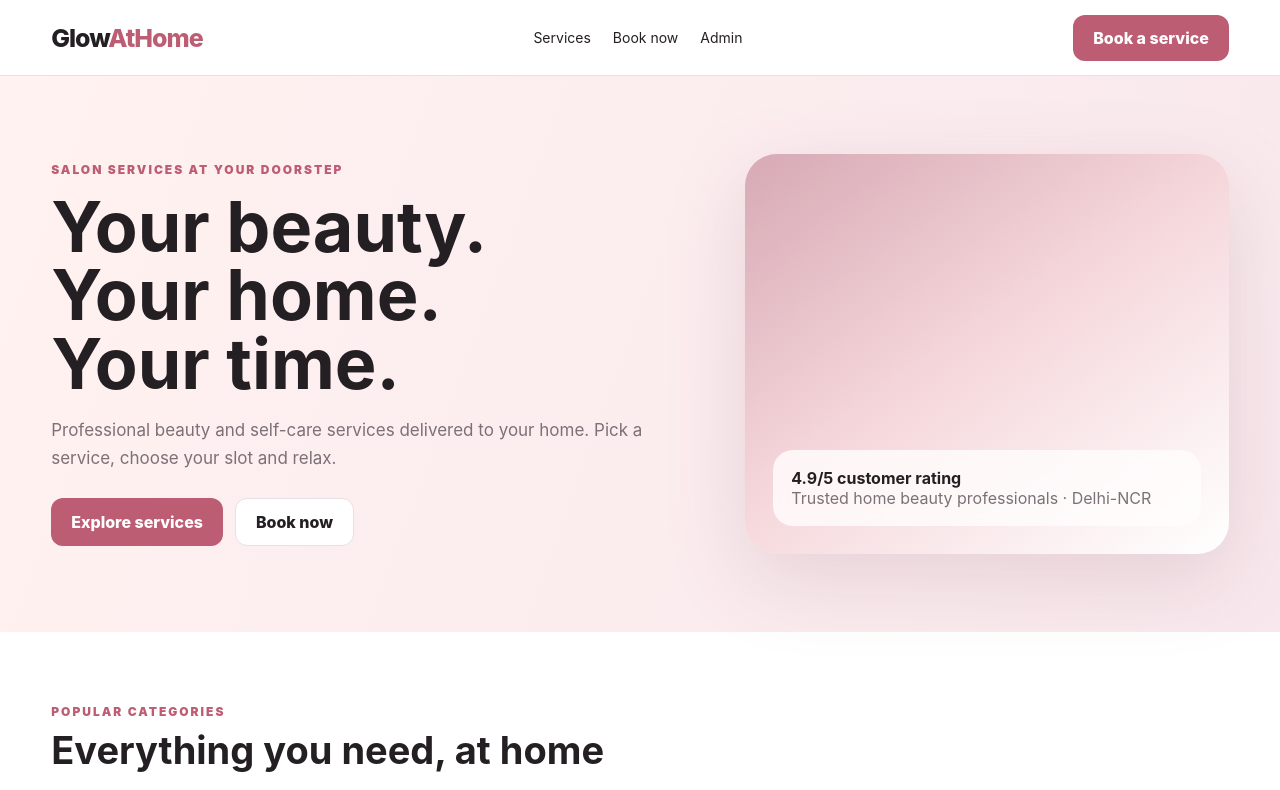
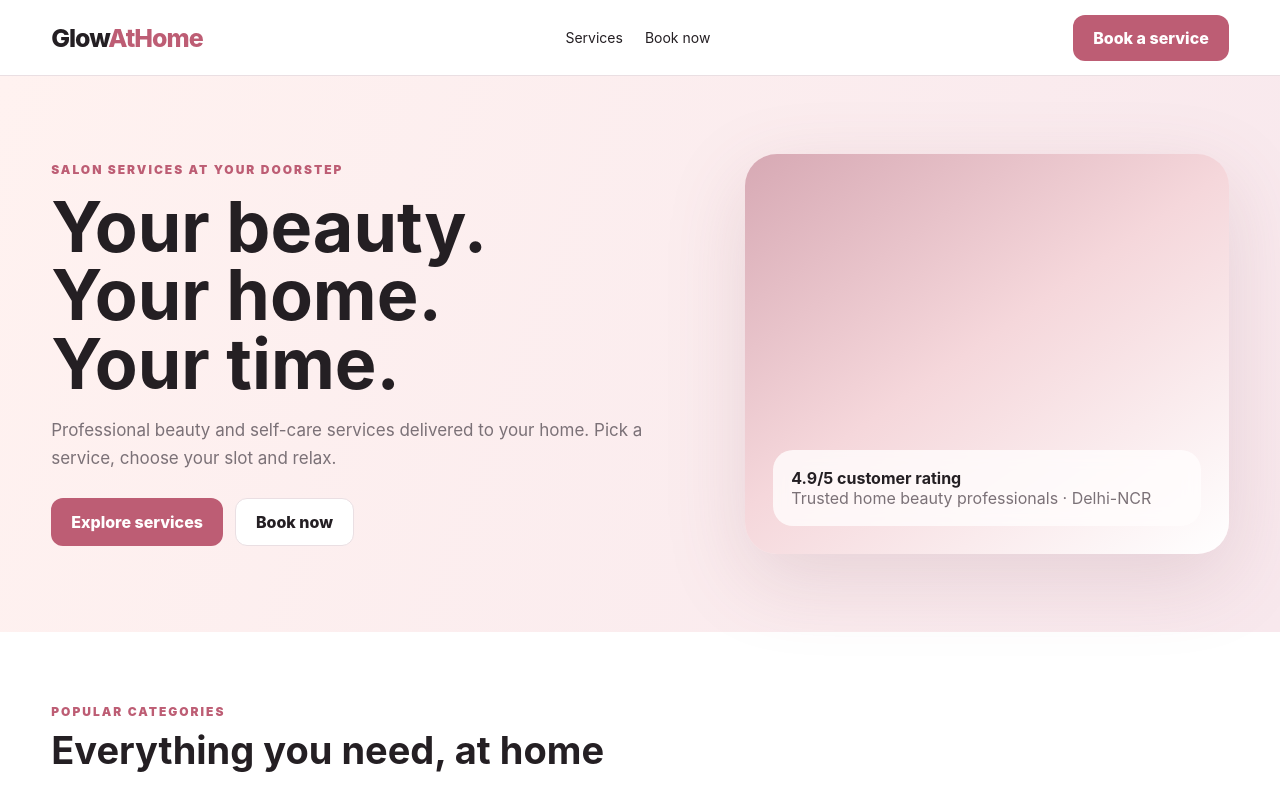
Before and after one commit to heyvivek-sketch/theroyalbeauty--2, a Next.js app: page / in a window 1280 px wide. Shown: the top 790 px of the page. Built offline with nearby package versions, Linux system fonts and the light colour scheme; no server answers; the database is empty.

Commit message:
fix: separate storefront and admin layout header

```diff
--- a/app/layout.tsx
+++ b/app/layout.tsx
@@ -1,3 +1,8 @@
-import Link from 'next/link'; import './globals.css';
+import './globals.css';
+import SiteHeader from '@/components/SiteHeader';
+
 export const metadata={title:'GlowAtHome — Beauty Services at Home',description:'Professional beauty services delivered to your doorstep.'};
-export default function RootLayout({children}:{children:React.ReactNode}){return <html lang="en"><body><div className="nav"><div className="container navin"><Link className="logo" href="/">Glow<span>AtHome</span></Link><nav className="links"><Link href="/services">Services</Link><Link href="/booking">Book now</Link><Link href="/admin">Admin</Link></nav><Link className="btn" href="/booking">Book a service</Link></div></div>{children}</body></html>}
+
+export default function RootLayout({children}:{children:React.ReactNode}){
+  return <html lang="en"><body><SiteHeader/>{children}</body></html>;
+}
```
